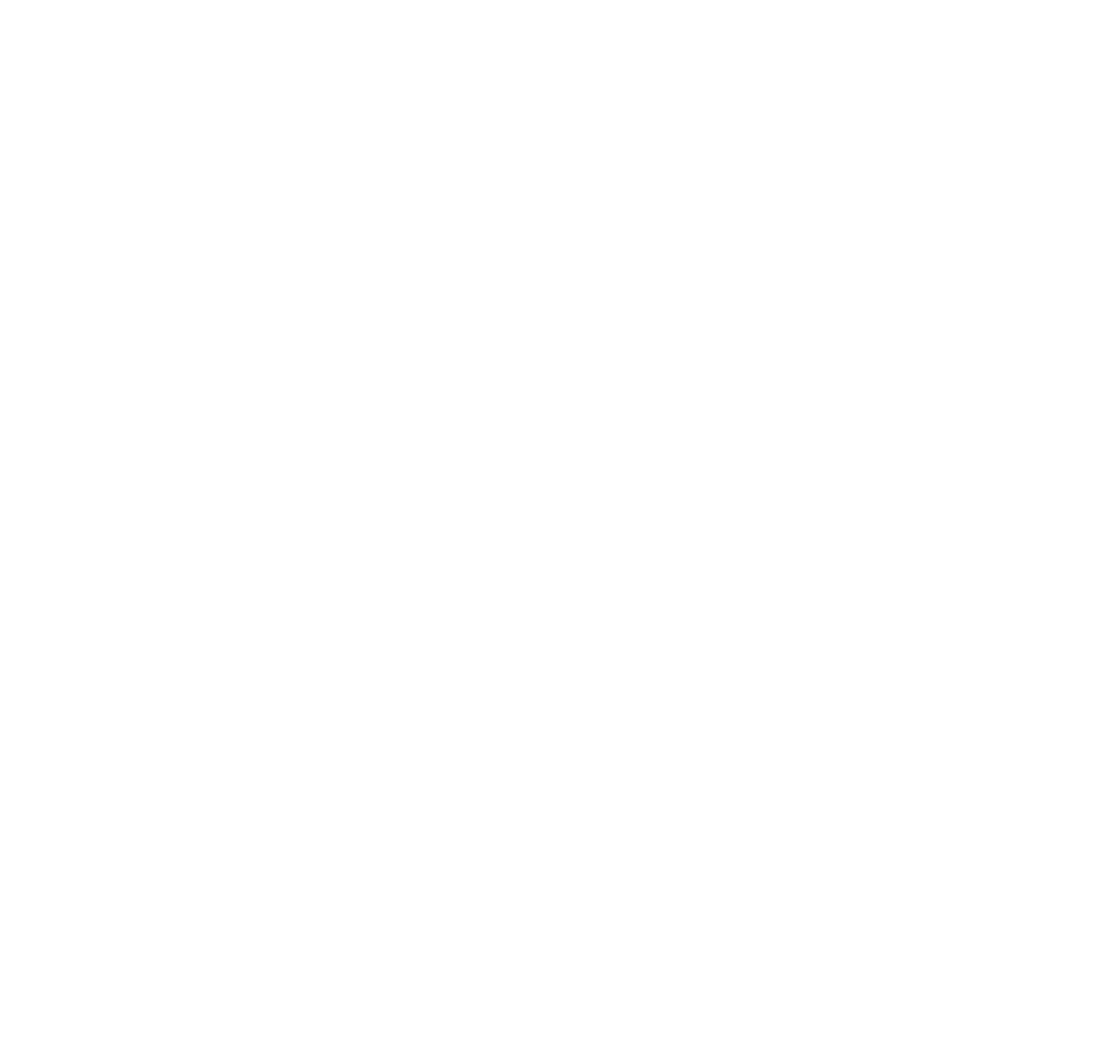
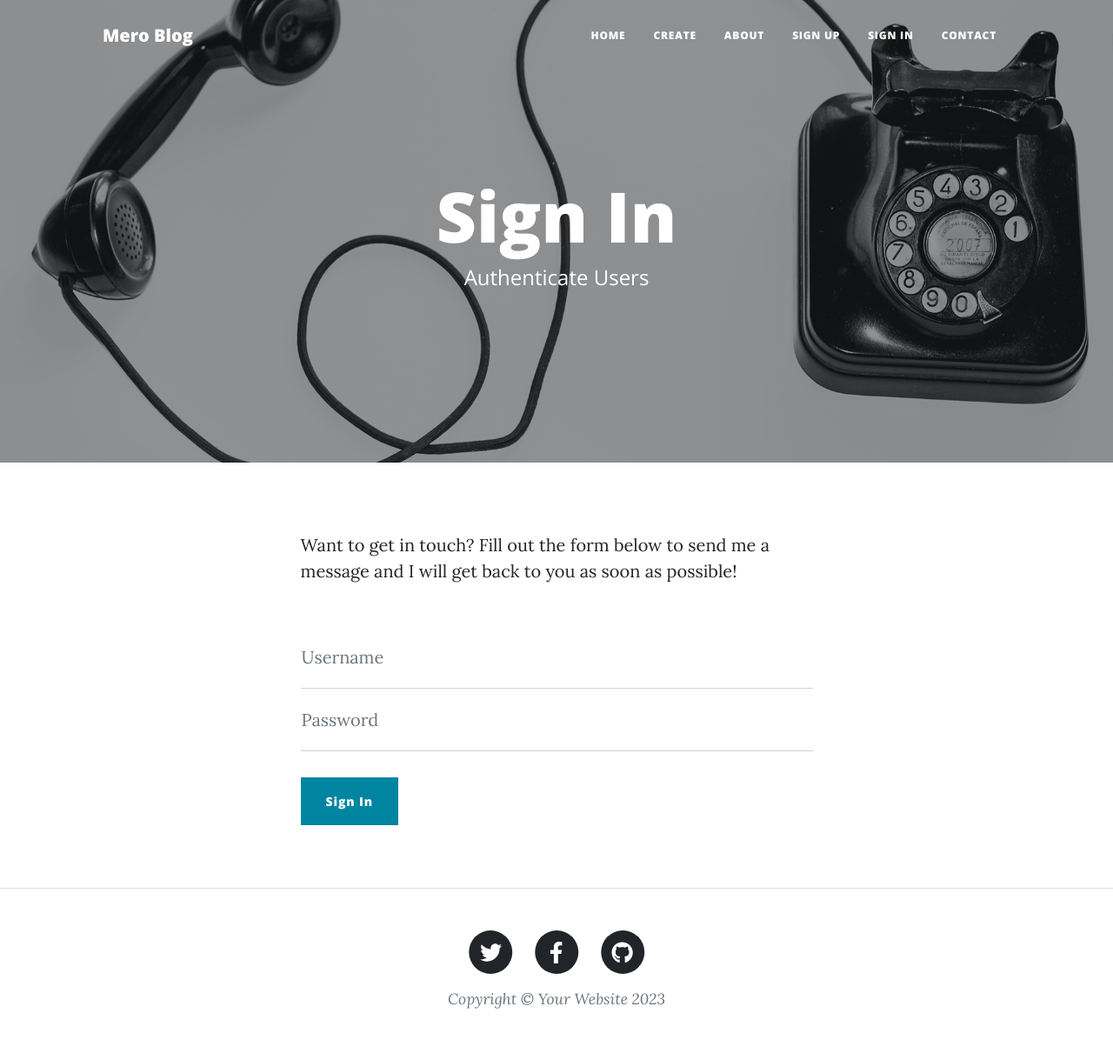
Before and after one commit to rukesh-shrestha/L5DJG1-Summer-2023-Herald-College-Kathmandu-, a Django app: page /users/login/ in a window 1280 px wide. Before the commit the page is empty. Shown: the whole page at 87% size. Before the commit the page ends 800 px from the top, so only its background shows below. Run offline with Django 4.2, Linux system fonts and the light colour scheme; some libraries are stand-ins or nearby versions.

Commit message:
user management complemted forget password remaining

```diff
--- a/projectdemo/settings.py
+++ b/projectdemo/settings.py
@@ -141,3 +141,5 @@
 
 
 DEFAULT_AUTO_FIELD = 'django.db.models.BigAutoField'
+
+LOGIN_URL='/users/login'
--- a/projectdemo/templates/nav.html
+++ b/projectdemo/templates/nav.html
@@ -13,11 +13,19 @@
 
                 <li class="nav-item"><a class="nav-link px-lg-3 py-3 py-lg-4" href="{%url 'crud:about'%}">About</a></li>
                 <li class="nav-item"><a class="nav-link px-lg-3 py-3 py-lg-4" href="{%url 'users:signup'%}">Sign Up</a></li>
-                <li class="nav-item"><a class="nav-link px-lg-3 py-3 py-lg-4" href="{%url 'users:signup'%}">Sign Up</a></li>
+
+                {%if not user.is_authenticated%}
                 <li class="nav-item"><a class="nav-link px-lg-3 py-3 py-lg-4" href="{%url 'users:signin'%}">Sign In</a></li>
+                {%endif%}
+                <li class="nav-item"><a class="nav-link px-lg-3 py-3 py-lg-4" href="{%url 'crud:contacts'%}">Contact</a></li>
+                {%if user.is_authenticated%}
                 <li class="nav-item"><a class="nav-link px-lg-3 py-3 py-lg-4" href="{%url 'users:signout'%}">Sign Out</a></li>
+                <li class="nav-item"><a class="nav-link px-lg-3 py-3 py-lg-4" href="#">Welcome, {{user}}</a></li>
+                {%endif%}
 
-                <li class="nav-item"><a class="nav-link px-lg-3 py-3 py-lg-4" href="{%url 'crud:contacts'%}">Contact</a></li>
+
+
+
             </ul>
         </div>
     </div>
--- a/users/templates/users/login.html
+++ b/users/templates/users/login.html
@@ -0,0 +1,51 @@
+{%extends 'base.html'%}
+{%load static%}
+
+{%block body%}
+<!-- Page Header-->
+<header class="masthead" style="background-image: url({%static 'assets/img/contact-bg.jpg' %})">
+    <div class="container position-relative px-4 px-lg-5">
+        <div class="row gx-4 gx-lg-5 justify-content-center">
+            <div class="col-md-10 col-lg-8 col-xl-7">
+                <div class="page-heading">
+                    <h1>Sign In</h1>
+                    <span class="subheading">Authenticate Users</span>
+                </div>
+            </div>
+        </div>
+    </div>
+</header>
+<!-- Main Content-->
+<main class="mb-4">
+    <div class="container px-4 px-lg-5">
+        <div class="row gx-4 gx-lg-5 justify-content-center">
+            <div class="col-md-10 col-lg-8 col-xl-7">
+                <p>Want to get in touch? Fill out the form below to send me a message and I will get back to you as soon as possible!</p>
+                <div class="my-5">
+
+                    <form method="post">
+                        {%csrf_token%}
+                        <div class="form-floating">
+                            <input class="form-control" id="name" type="text" name="username"  required placeholder="Enter your name..."  />
+                            <label for="name">Username</label>
+                            <div class="invalid-feedback" data-sb-feedback="name:required">A name is required.</div>
+                        </div>
+                        <div class="form-floating">
+                            <input class="form-control" id="email" type="password" name="password" required placeholder="Enter your email..." />
+                            <label for="email">Password</label>
+                            <div class="invalid-feedback" data-sb-feedback="email:required">An email is required.</div>
+                            <div class="invalid-feedback" data-sb-feedback="email:email">Email is not valid.</div>
+                        </div>
+
+
+                        <br />
+
+
+                        <button class="btn btn-primary text-uppercases" id="submitButton" type="submit">Sign In</button>
+                    </form>
+                </div>
+            </div>
+        </div>
+    </div>
+</main>
+{%endblock%}
--- a/users/urls.py
+++ b/users/urls.py
@@ -9,4 +9,5 @@
     path("login/",loginUser,name="signin"),
     path("logout/",logoutUser,name="signout"),
 
+
 ]
--- a/users/views.py
+++ b/users/views.py
@@ -1,6 +1,7 @@
 from django.shortcuts import render,redirect
 from django.contrib.auth.models import User
-from django.contrib.auth import logout
+from django.contrib.auth import logout,authenticate,login
+from django.contrib.auth.decorators import login_required
 
 # Create your views here.
 def registerUser(request):
@@ -27,12 +28,26 @@
 
     return render(request,"users/register.html")
 
+def loginUser(request):
+    if(request.user.is_authenticated):
+        return redirect("crud:home")
+    else:
 
+        print(request.user)
+        if request.method == "POST":
+            username=request.POST.get("username")
+            password=request.POST.get("password")
 
-def loginUser(request):
-    print(request.user)
-    return render(request,"users/login.html")
+            user=authenticate(request,username=username,password=password)
+            if user is not None:
+                login(request,user)
+                return redirect("crud:home")
+            else:
+                print("User Validation Failed - 401")
+                return redirect("users:signin")
+        return render(request,"users/login.html")
 
+@login_required
 def logoutUser(request):
     logout(request)
     return redirect("crud:home")
```
